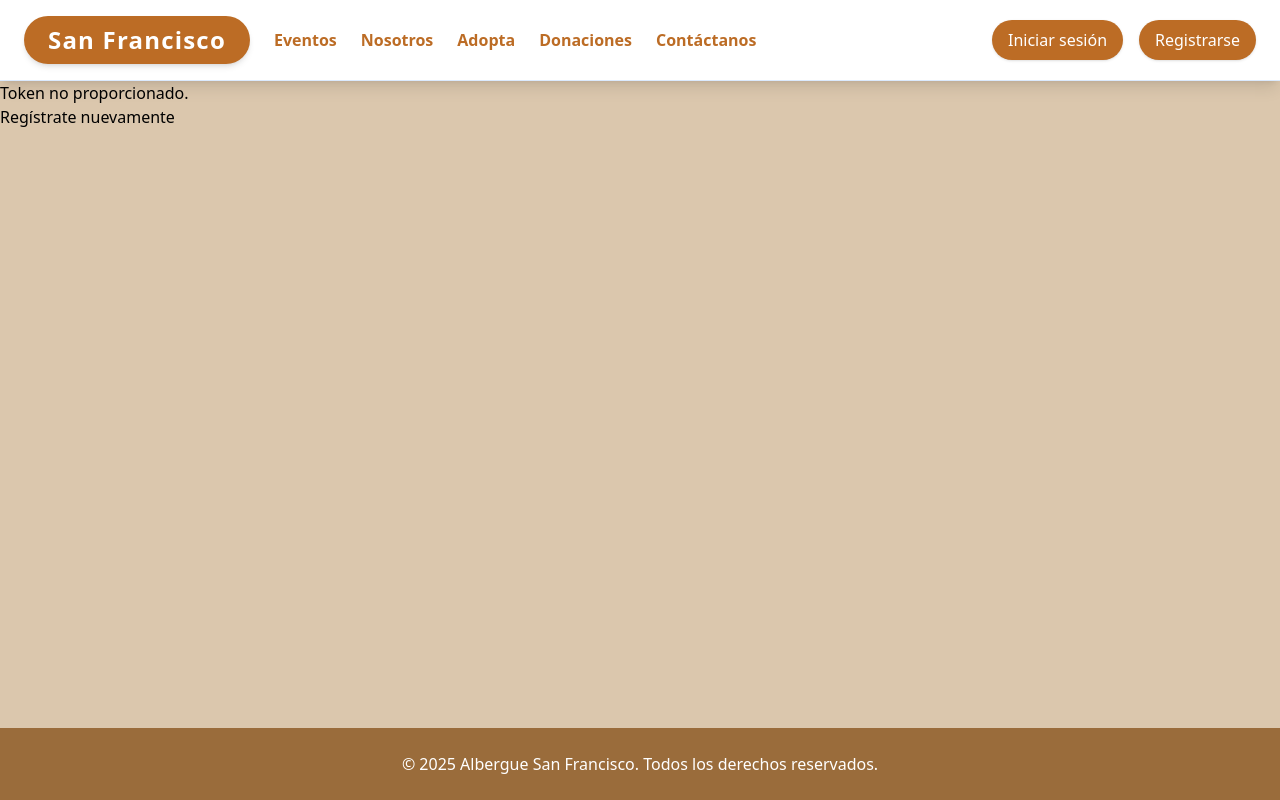
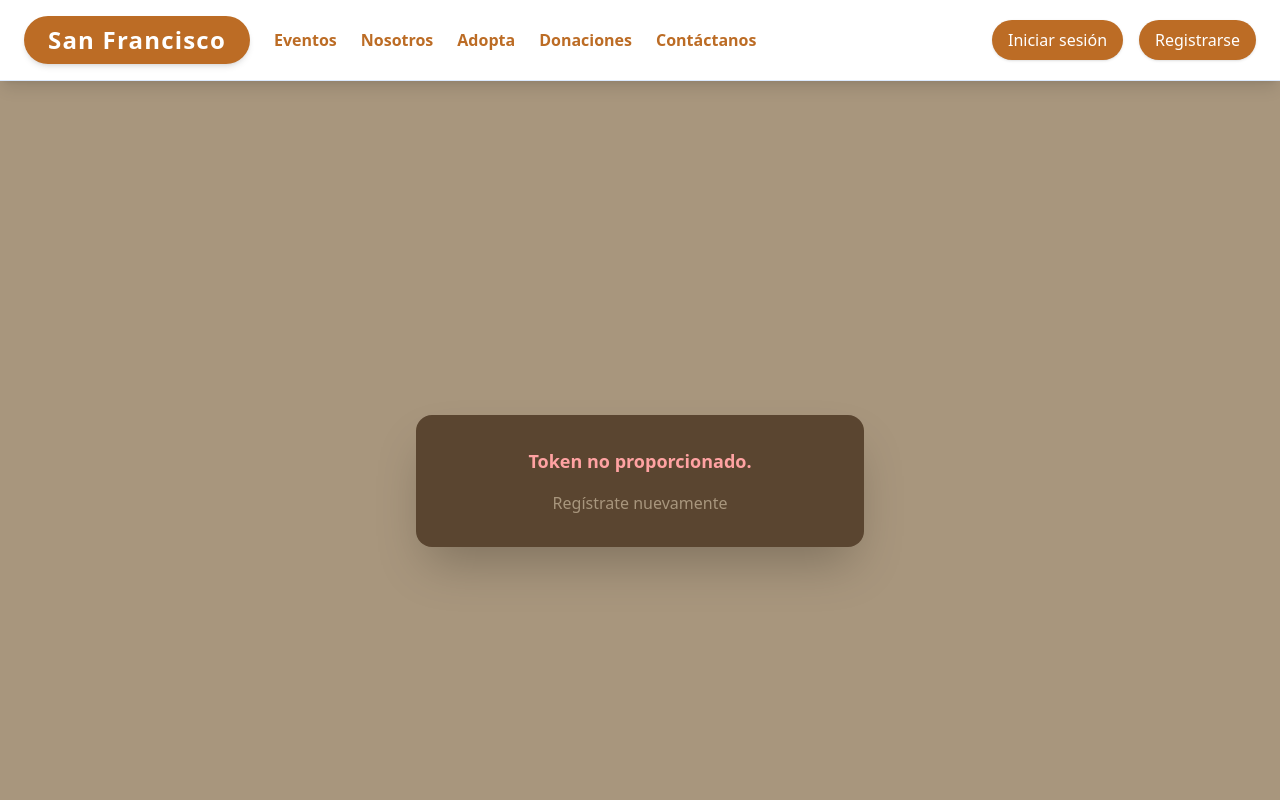
Before and after one commit to Manuelh2004/FRONTEND_ADPRSO, a React (Vite) app: page /verify-email in a window 1280 px wide. Shown: the top 800 px of the page. Built offline with nearby package versions, Linux system fonts and the light colour scheme; some icons are missing.

Commit message:
30/06/2025 ACT FINAL

```diff
--- a/src/Login.jsx
+++ b/src/Login.jsx
@@ -20,7 +20,11 @@ const Login = () => {
       await login(credentials.email, credentials.password);
       navigate('/', { replace: true });
     } catch (err) {
-      setError('Usuario o contraseña incorrecta');
+      if (err.message === "Por favor, verifica tu correo electrónico para activar tu cuenta antes de iniciar sesión.") {
+        setError('Por favor, verifica tu correo electrónico para activar tu cuenta antes de iniciar sesión.');
+      } else {
+        setError('Usuario o contraseña incorrecta.\nRecuerda verificar tu correo electrónico si no puedes iniciar sesión.');
+      }
     }
   }, [credentials, login]);
 
--- a/src/ResetPassword.jsx
+++ b/src/ResetPassword.jsx
@@ -3,6 +3,7 @@ import { useNavigate, useLocation } from 'react-router-dom';
 import axios from 'axios'; // Usamos axios para las solicitudes HTTP
 import pawPrint from './Imagenes/huella.jpg'; // Imagen de fondo
 import dogSilhouette from './Imagenes/perrito-silueta.jpg'; // Imagen del logo
+
 
 const ResetPassword = () => {
   const [newPassword, setNewPassword] = useState('');
@@ -48,7 +49,7 @@ const ResetPassword = () => {
   };
 
   return (
-    <div
+     <div
       className="flex justify-center items-center min-h-screen bg-amber-50 bg-opacity-50"
       style={{
         backgroundImage: `url(${pawPrint})`,
@@ -112,12 +113,28 @@ const ResetPassword = () => {
           Restablecer contraseña
         </button>
 
+        {/* Mensaje de error */}
         {error && (
-          <div className="mt-3 text-red-500 text-sm text-center">{error}</div>
+          <div className="mt-3 text-red-500 text-sm text-center p-2 bg-red-100 rounded-lg">
+            <span className="flex items-center gap-2">
+              <svg xmlns="http://www.w3.org/2000/svg" className="h-4 w-4" viewBox="0 0 20 20" fill="currentColor">
+                <path fillRule="evenodd" d="M8.293 9.293a1 1 0 011.414 0L9 10.586V3a1 1 0 112 0v7.586l1.293-1.293a1 1 0 111.414 1.414l-3 3a1 1 0 01-1.414 0l-3-3a1 1 0 010-1.414z" clipRule="evenodd" />
+              </svg>
+              {error}
+            </span>
+          </div>
         )}
 
+        {/* Mensaje de éxito */}
         {successMessage && (
-          <div className="mt-3 text-green-500 text-sm text-center">{successMessage}</div>
+          <div className="mt-3 text-green-500 text-sm text-center p-2 bg-green-100 rounded-lg">
+            <span className="flex items-center gap-2">
+              <svg xmlns="http://www.w3.org/2000/svg" className="h-4 w-4" viewBox="0 0 20 20" fill="currentColor">
+                <path fillRule="evenodd" d="M6.293 9.293a1 1 0 011.414 0L10 12.586l2.293-2.293a1 1 0 111.414 1.414L10 15.414l-3.707-3.707a1 1 0 011.414-1.414L10 13.586l2.293-2.293a1 1 0 011.414 1.414L10 15.414l-3.707-3.707a1 1 0 011.414-1.414z" clipRule="evenodd" />
+              </svg>
+              {successMessage}
+            </span>
+          </div>
         )}
       </form>
     </div>
--- a/src/VerifyEmail.jsx
+++ b/src/VerifyEmail.jsx
@@ -5,44 +5,57 @@ import axios from 'axios';
 const VerifyEmail = () => {
     const [message, setMessage] = useState('');
     const [loading, setLoading] = useState(true);
-    const location = useLocation();  // Obtener la ubicación actual de la URL
-    const navigate = useNavigate();  // Para redirigir después de la verificación
+    const location = useLocation();
+    const navigate = useNavigate();
 
     useEffect(() => {
-        const queryParams = new URLSearchParams(location.search);  // Extraer parámetros de la URL
-        const token = queryParams.get('token');  // Obtener el valor del parámetro 'token'
+        const queryParams = new URLSearchParams(location.search);
+        const token = queryParams.get('token');
 
         if (token) {
-            // Llamada al backend para verificar el token
             axios.post(`http://localhost:8080/auth/verify_email?token=${token}`)
                 .then((response) => {
                     setMessage('Correo electrónico verificado correctamente.');
                     setLoading(false);
                     setTimeout(() => {
-                        history.push('/login');  // Redirigimos al login después de 3 segundos
+                        navigate('/login');
                     }, 3000);
                 })
+                .catch(() => {
+                    setMessage('Hubo un problema al verificar el correo electrónico.');
+                    setLoading(false);
+                });
         } else {
             setMessage('Token no proporcionado.');
             setLoading(false);
         }
-    }, [location.search, navigate]);  // Dependencias para que se ejecute cuando cambie la URL
+    }, [location.search, navigate]);
 
     return (
-        <div className="container">
+        <div className="min-h-screen flex items-center justify-center bg-[#a8967d] px-4">
+            <div className="bg-[#5a4530] shadow-2xl rounded-2xl p-8 max-w-md w-full text-center">
                 {loading ? (
-                <p>Verificando...</p>
+                    <p className="text-[#f5f5f5] text-lg font-semibold animate-pulse">
+                        Verificando...
+                    </p>
                 ) : (
                     <div>
-                    <p>{message}</p>
+                        <p className={`text-lg font-semibold ${
+                            message.includes('correctamente') ? 'text-[#936b45]' : 'text-red-300'
+                        }`}>
+                            {message}
+                        </p>
                         {!message.includes('correctamente') && (
-                        <p>
-                            <a href="/register">Regístrate nuevamente</a>
+                            <p className="mt-4">
+                                <a href="/register" className="text-[#a8967d] hover:underline font-medium">
+                                    Regístrate nuevamente
+                                </a>
                             </p>
                         )}
                     </div>
                 )}
             </div>
+        </div>
     );
 };
 
```
Lines whose indentation alone changed are shown as unchanged.
